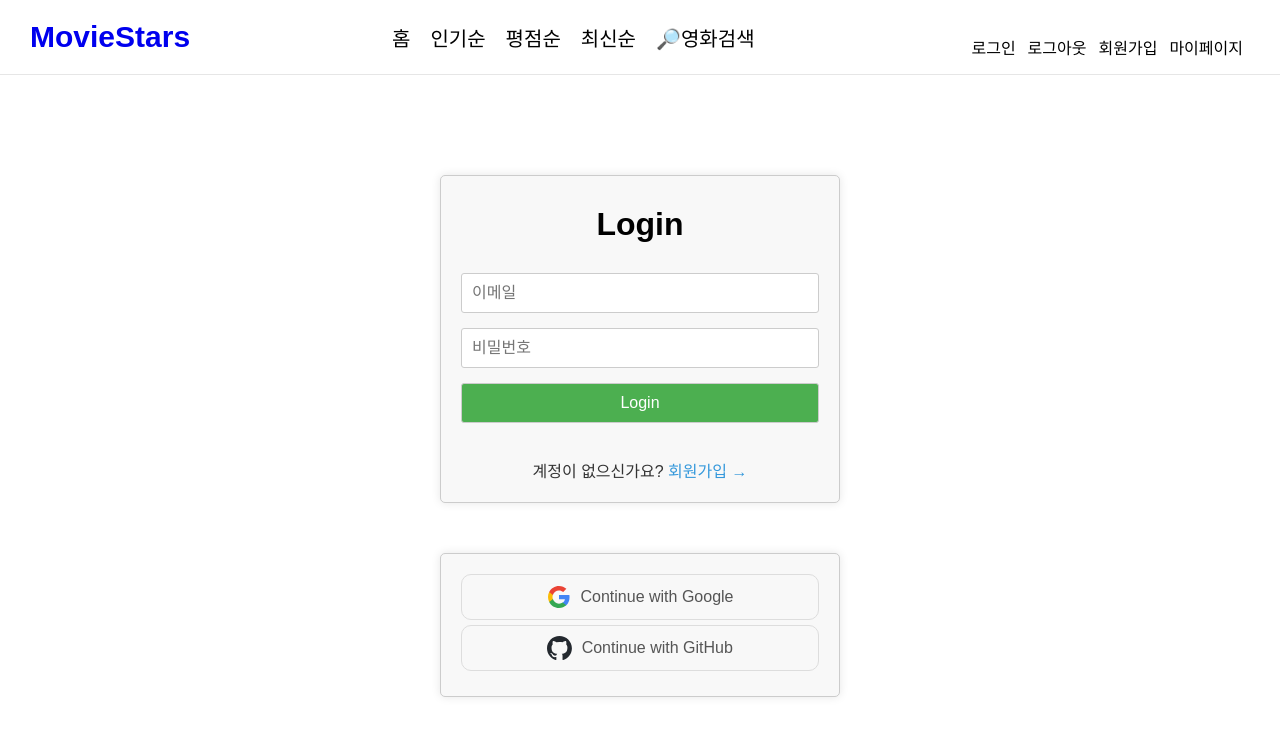
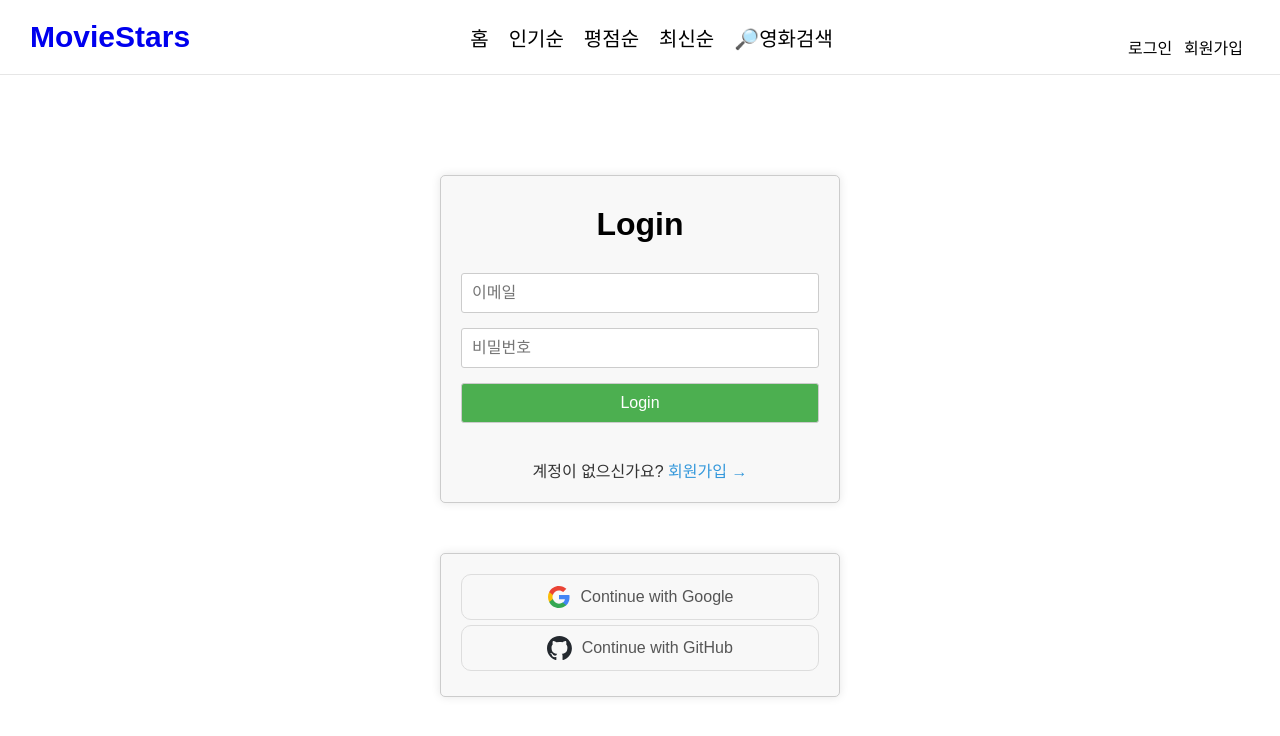
Before and after one commit to KaengEE/Movie-Stars, a React (Vite) app: page /login in a window 1280 px wide. Shown: the top 736 px of the page. Built offline with nearby package versions, Linux system fonts and the light colour scheme; no server answers; a web font is replaced by a local one.

Commit message:
로그인 여부에따라 navbar출력

```diff
--- a/src/components/Layout/Navbar.jsx
+++ b/src/components/Layout/Navbar.jsx
@@ -4,7 +4,7 @@ import { Link, NavLink, useNavigate } from "react-router-dom";
 
 export default function Navbar() {
   const navigate = useNavigate();
-
+  const user = auth.currentUser;
   //로그아웃
   const onLogOut = async () => {
     const ok = confirm("로그아웃 하시겠습니까?");
@@ -14,6 +14,7 @@ export default function Navbar() {
       navigate("/login");
     }
   };
+
   return (
     <nav className="navbar">
       <Link to="/" className="link">
@@ -29,12 +30,21 @@ export default function Navbar() {
       </div>
 
       <div className="user_links">
-        <Link to="/login">로그인</Link>
-        <Link onClick={onLogOut} to="/logout">
-          로그아웃
-        </Link>
-        <Link to="/join">회원가입</Link>
-        <Link to="/mypage">마이페이지</Link>
+        {/* 로그인에 따라 보이게 */}
+        {!user ? (
+          <>
+            <Link to="/login">로그인</Link>
+            <Link to="/join">회원가입</Link>
+          </>
+        ) : (
+          <>
+            {" "}
+            <Link onClick={onLogOut} to="/logout">
+              로그아웃
+            </Link>
+            <Link to="/mypage">마이페이지</Link>
+          </>
+        )}
       </div>
     </nav>
   );
```
